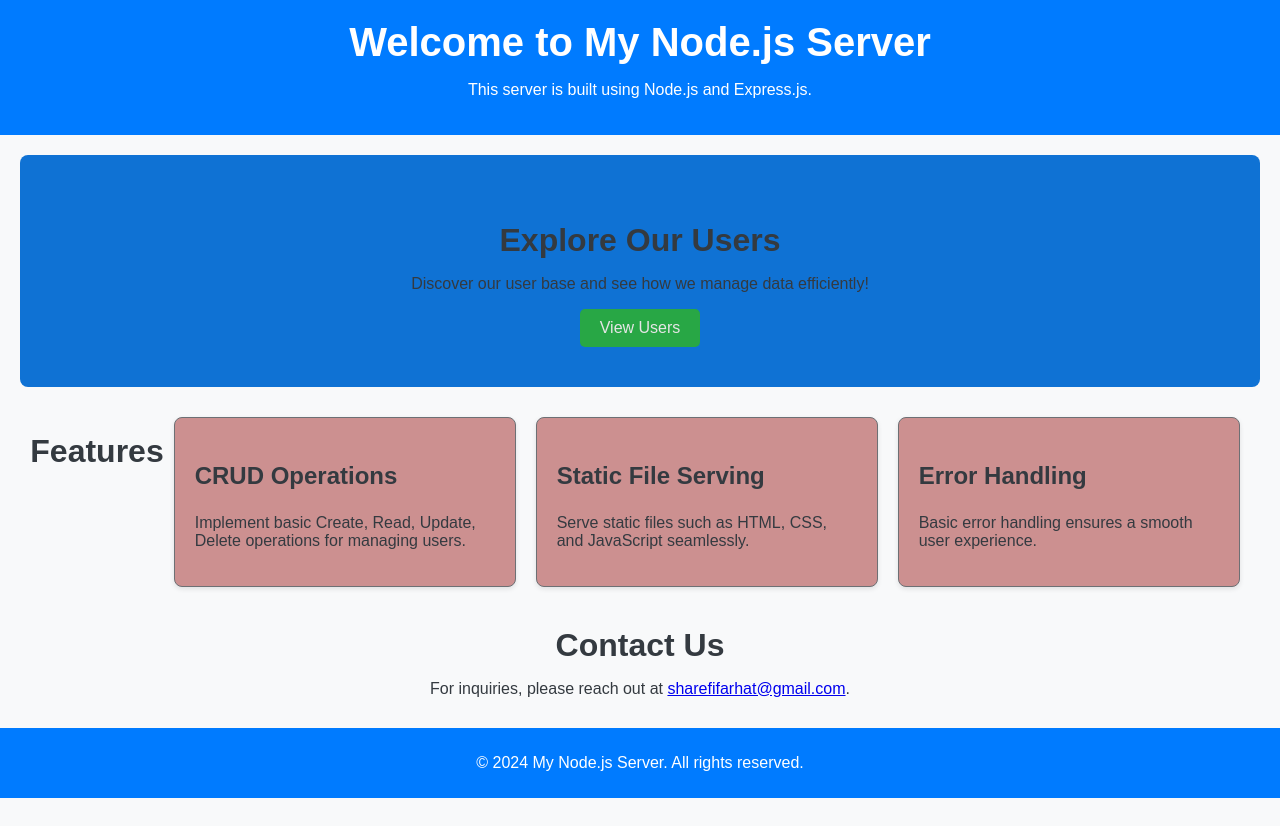
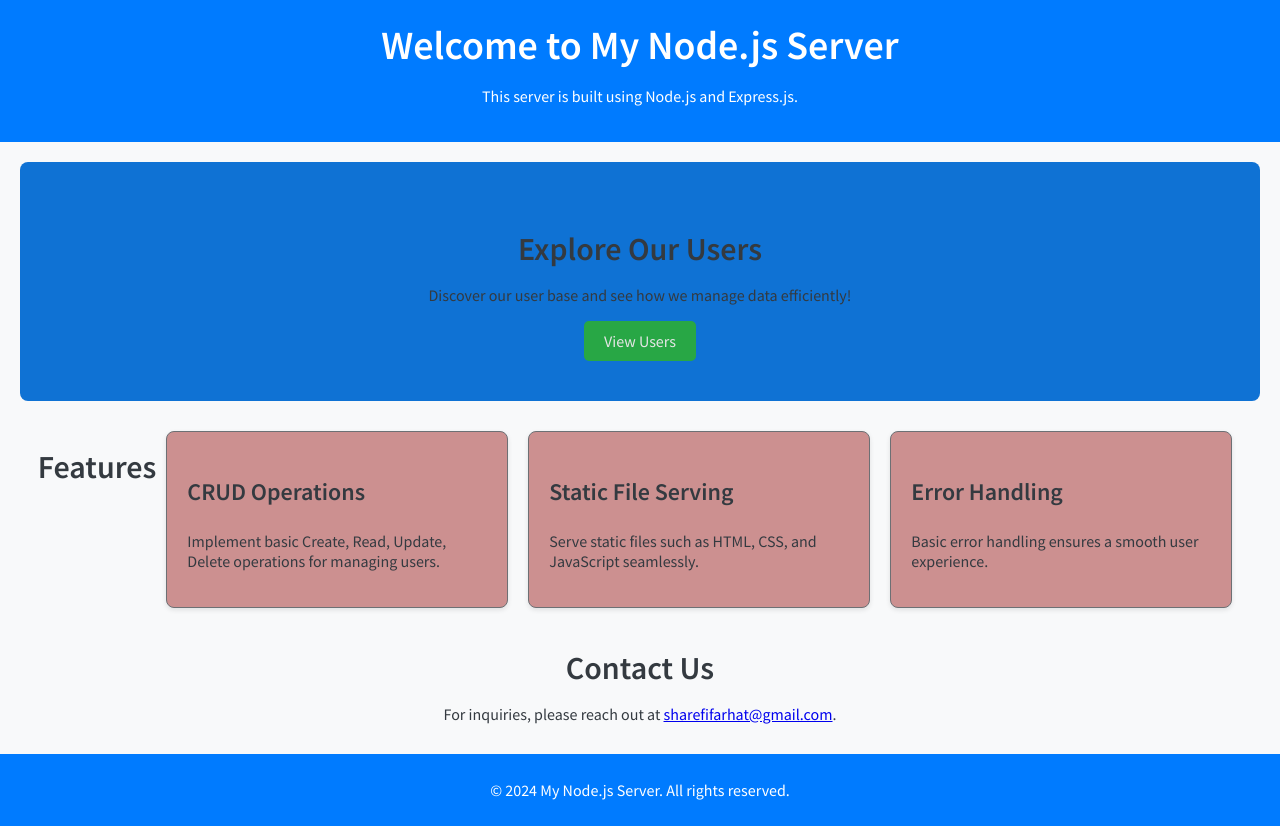
Before and after one commit to iamfarhatsharefi/my-node-server, a website: page public/index.html in a window 1280 px wide. Before the commit the page ends 800 px from the top, so only its background shows below. Drawn offline with Linux system fonts and the light colour scheme.

Commit message:
font changing

```diff
--- a/public/style.css
+++ b/public/style.css
@@ -1,5 +1,6 @@
+@import url('https://fonts.googleapis.com/css2?family=Playfair+Display:wght@400;700&family=Source+Sans+Pro:wght@300;400;600&display=swap');
 body {
-    font-family: Arial, sans-serif;
+    font-family: 'Source Sans Pro', sans-serif;
     margin: 0;
     padding: 0;
     background-color: #f8f9fa;
```
